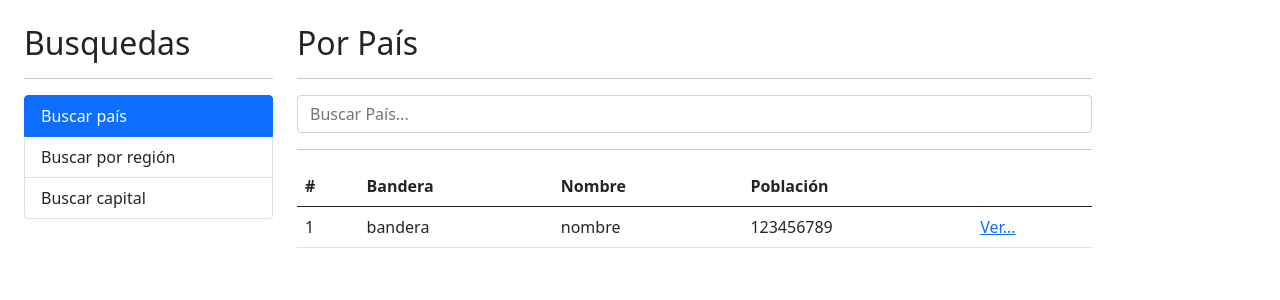
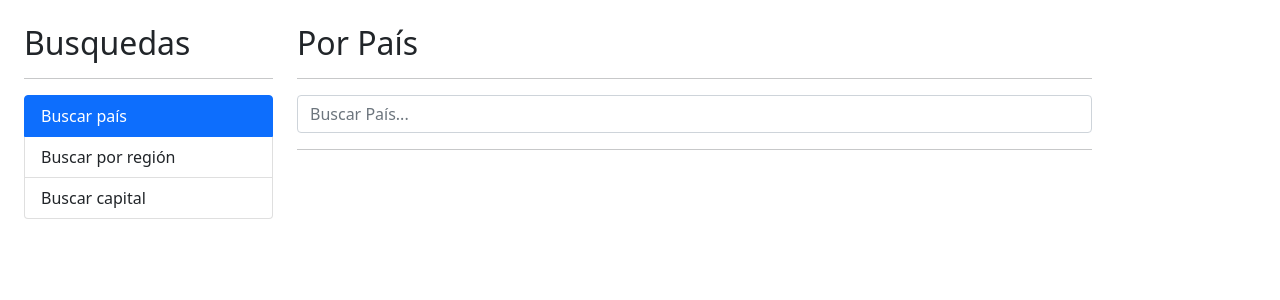
Before and after one commit to danielmateu/paisesApp-Angular, an Angular app: page / in a window 1280 px wide. Shown: the top 300 px of the page. Built offline with nearby package versions, Linux system fonts and the light colour scheme.

Commit message:
Llenando la tabla de paises

```diff
--- a/src/app/pais/pages/por-pais/por-pais.component.html
+++ b/src/app/pais/pages/por-pais/por-pais.component.html
@@ -28,7 +28,8 @@
 </div>
 
 <div
-  *ngIf="!hayError"
+  *ngIf="paises.length > 0"
+
   class="row">
   <div class="col">
     <table class="table table-hover">
@@ -42,13 +43,18 @@
         </tr>
       </thead>
       <tbody>
-        <tr>
-          <td>1</td>
-          <td>bandera</td>
-          <td>nombre</td>
-          <td>123456789</td>
+        <!-- *ngFor -->
+        <tr
+          *ngFor="let pais of paises; let i = index"
+        >
+          <td>{{i + 1}} - {{pais.region}}</td>
           <td>
-            <a href="/pais/cro">Ver...</a>
+            <img [src]="pais.flags.png" [alt]="pais.name.common" class="small-flag">
+          </td>
+          <td>{{pais.name.common}}</td>
+          <td>{{pais.population | number}}</td>
+          <td>
+            <a [routerLink]="['/pais', pais.cca2]" >Ver...</a>
           </td>
         </tr>
       </tbody>
--- a/src/app/pais/pages/por-pais/por-pais.component.ts
+++ b/src/app/pais/pages/por-pais/por-pais.component.ts
@@ -1,4 +1,5 @@
 import { Component } from '@angular/core';
+import { Country } from '../../interfaces/pais.interface';
 import { PaisService } from '../../services/pais.service';
 
 @Component({
@@ -10,6 +11,7 @@
 
   termino: string = ''
   hayError: boolean = false;
+  paises: Country[] = [];
 
   constructor(private paisService: PaisService){}
 
@@ -21,11 +23,13 @@
       .subscribe({
         next: (paises) => {
           console.log(paises)
+          this.paises = paises
 
         },
         error: (err) => {
           console.log(err)
           this.hayError = true
+          this.paises = []
         }
       })
   }
--- a/src/styles.css
+++ b/src/styles.css
@@ -1 +1,4 @@
 /* You can add global styles to this file, and also import other style files */
+.small-flag{
+  width: 50px;
+}
```
Also changed, not shown: src/app/pais/pais.module.ts (+5 -2 lines).
